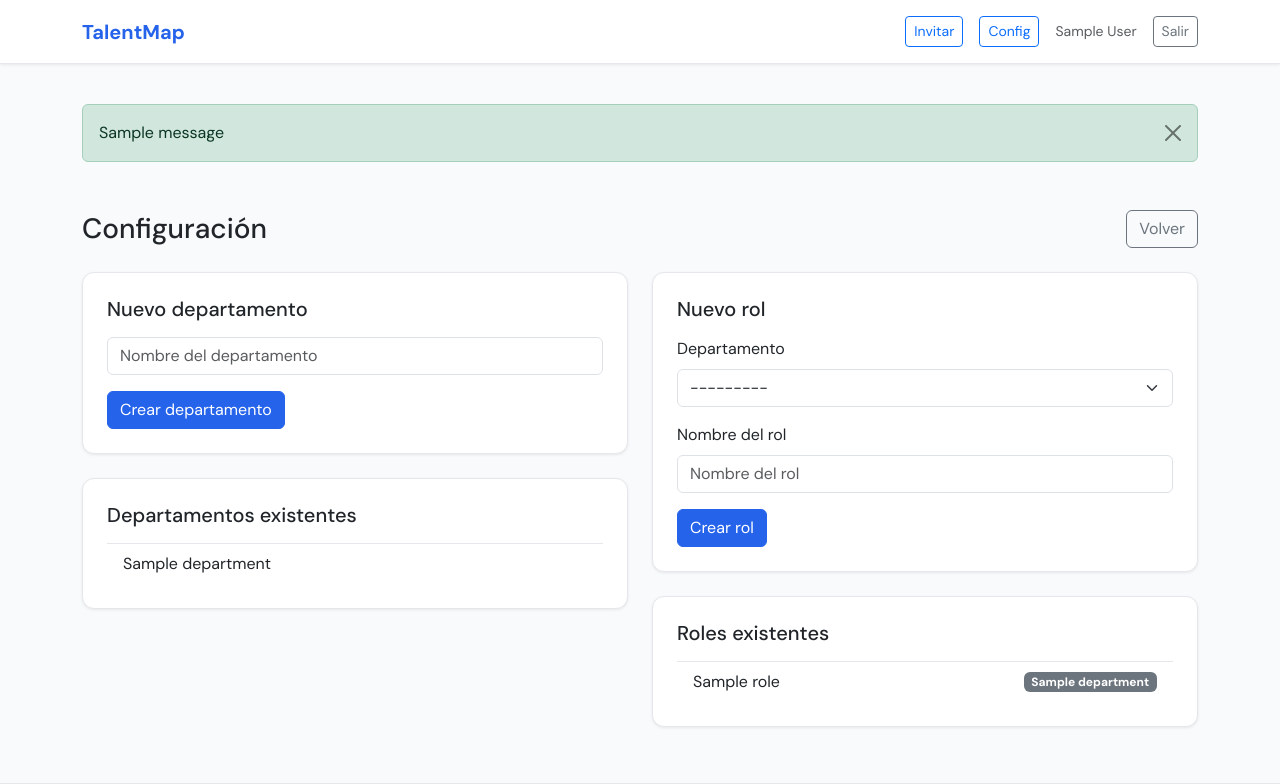
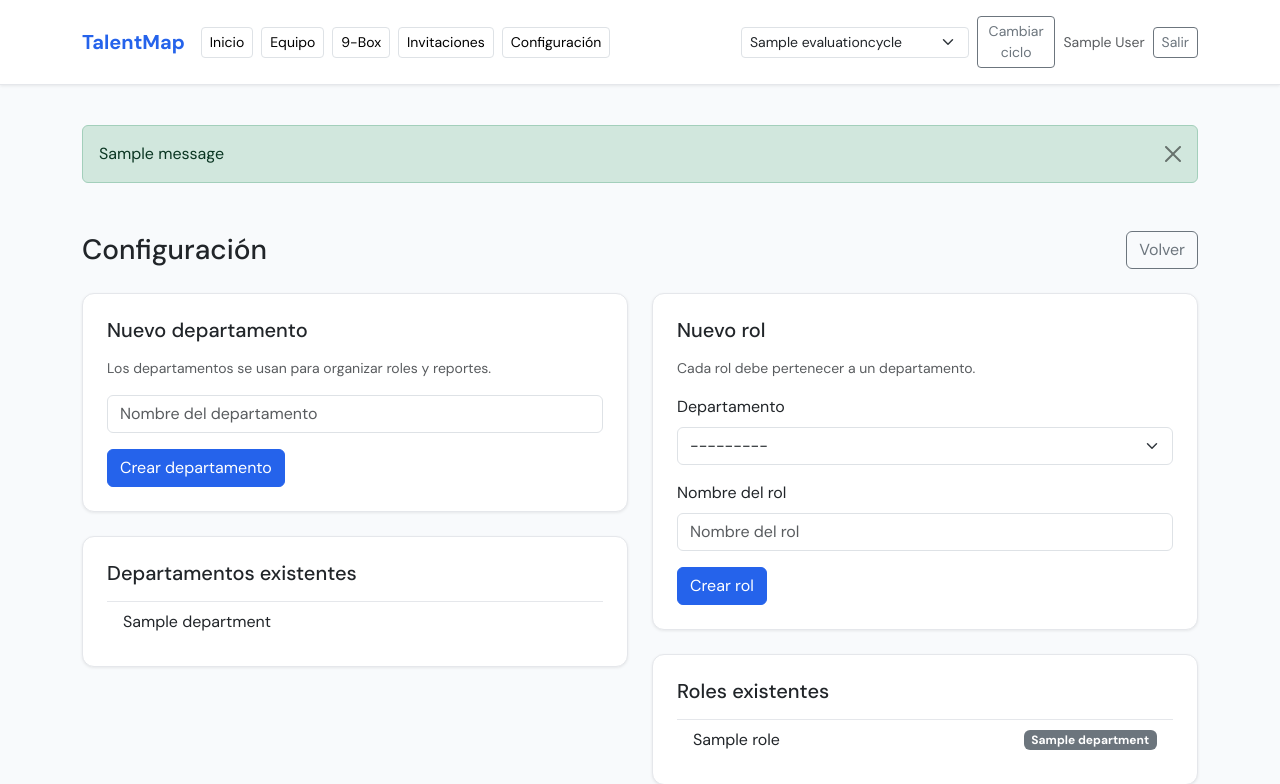
Before and after one commit to JoelDuranMeseguer/talentmap, a Django app: page /config/ in a window 1280 px wide. Shown: the top 784 px of the page. Run offline with Django 5.2, Linux system fonts and the light colour scheme; a user stored in the database is signed in; tables that the repository leaves empty hold one stand-in row (values such as "Sample post"); one stand-in notice (Sample message) is shown.

Commit message:
Polish internal UX for navigation forms and HR workflows

```diff
--- a/evaluations/templates/evaluations/nine_box.html
+++ b/evaluations/templates/evaluations/nine_box.html
@@ -67,6 +67,8 @@
         {% endfor %}
       </select>
       <button class="btn btn-primary">Filtrar</button>
+      <a class="btn btn-outline-secondary" href="{% url 'nine_box' %}">Limpiar</a>
+      <a class="btn btn-outline-secondary" href="{% url 'eval_home' %}">Volver</a>
     </form>
   </div>
 
--- a/people/forms.py
+++ b/people/forms.py
@@ -20,7 +20,7 @@ class InviteForm(forms.Form):
     )
     email = forms.EmailField(
         label="Correo electrónico",
-        required=True,
+        required=False,
         widget=forms.EmailInput(attrs={"class": "form-control", "placeholder": "nombre@empresa.com"}),
     )
     department = forms.ModelChoiceField(
@@ -64,6 +64,9 @@ class InviteForm(forms.Form):
     def clean(self):
         data = super().clean()
         email = (data.get("email") or "").strip().lower()
+        create_internal = data.get("create_internal")
+        if not create_internal and not email:
+            self.add_error("email", "El correo electrónico es obligatorio para enviar invitación.")
         data["email"] = email
         return data
 
--- a/static/css/styles.css
+++ b/static/css/styles.css
@@ -33,6 +33,14 @@
 
 .talentmap-brand:hover {
   color: var(--tm-primary-hover);
+}
+
+.talentmap-header .btn-light.border {
+  background: #ffffff;
+}
+
+.talentmap-header .btn-light.border:hover {
+  background: #f1f5f9;
 }
 
 .talentmap-main {
--- a/templates/base.html
+++ b/templates/base.html
@@ -15,13 +15,36 @@
 <body class="talentmap-body">
   <header class="talentmap-header">
     <div class="container">
-      <div class="d-flex justify-content-between align-items-center py-3">
-        <a href="{% url 'home' %}" class="talentmap-brand">TalentMap</a>
-        <nav class="d-flex align-items-center gap-3">
+      <div class="d-flex justify-content-between align-items-center py-3 gap-3 flex-wrap">
+        <div class="d-flex align-items-center gap-3 flex-wrap">
+          <a href="{% url 'home' %}" class="talentmap-brand">TalentMap</a>
           {% if user.is_authenticated %}
-            {% if is_hr %}
-              <a class="btn btn-outline-primary btn-sm" href="{% url 'invite_user' %}">Invitar</a>
-              <a class="btn btn-outline-primary btn-sm" href="{% url 'config' %}">Config</a>
+            <div class="d-flex gap-2 flex-wrap">
+              <a class="btn btn-sm btn-light border" href="{% url 'eval_home' %}">Inicio</a>
+              <a class="btn btn-sm btn-light border" href="{% url 'team_overview' %}">Equipo</a>
+              {% if is_hr %}
+                <a class="btn btn-sm btn-light border" href="{% url 'nine_box' %}">9-Box</a>
+                <a class="btn btn-sm btn-light border" href="{% url 'invite_user' %}">Invitaciones</a>
+                <a class="btn btn-sm btn-light border" href="{% url 'config' %}">Configuración</a>
+              {% endif %}
+            </div>
+          {% endif %}
+        </div>
+        <nav class="d-flex align-items-center gap-2 flex-wrap">
+          {% if user.is_authenticated %}
+            {% if all_cycles %}
+              <form method="post" action="{% url 'set_cycle' %}" class="d-flex align-items-center gap-2">
+                {% csrf_token %}
+                <input type="hidden" name="next" value="{{ request.get_full_path }}">
+                <select name="cycle_id" class="form-select form-select-sm">
+                  {% for c in all_cycles %}
+                    <option value="{{ c.id }}" {% if current_cycle and current_cycle.id == c.id %}selected{% endif %}>
+                      {{ c.name }}
+                    </option>
+                  {% endfor %}
+                </select>
+                <button class="btn btn-sm btn-outline-secondary" type="submit">Cambiar ciclo</button>
+              </form>
             {% endif %}
             <span class="text-muted small">{{ user.get_full_name|default:user.username }}</span>
             <a class="btn btn-outline-secondary btn-sm" href="{% url 'logout' %}">Salir</a>
@@ -35,7 +58,7 @@
     {% if messages %}
       <div class="container py-2">
         {% for message in messages %}
-          <div class="alert alert-{{ message.tags }} alert-dismissible fade show" role="alert">
+          <div class="alert alert-{% if message.tags == 'error' %}danger{% elif message.tags %}{{ message.tags }}{% else %}info{% endif %} alert-dismissible fade show" role="alert">
             {{ message }}
             <button type="button" class="btn-close" data-bs-dismiss="alert" aria-label="Cerrar"></button>
           </div>
--- a/templates/people/config.html
+++ b/templates/people/config.html
@@ -11,9 +11,13 @@
     <div class="col-lg-6">
       <div class="card p-4 mb-4">
         <h5 class="mb-3">Nuevo departamento</h5>
+        <p class="text-muted small">Los departamentos se usan para organizar roles y reportes.</p>
         <form method="post">
           {% csrf_token %}
           <input type="hidden" name="add_department" value="1">
+          {% if dept_form.non_field_errors %}
+            <div class="alert alert-danger py-2">{{ dept_form.non_field_errors }}</div>
+          {% endif %}
           <div class="mb-3">
             {{ dept_form.name }}
             {% if dept_form.name.errors %}<div class="text-danger small">{{ dept_form.name.errors }}</div>{% endif %}
@@ -37,6 +41,7 @@
     <div class="col-lg-6">
       <div class="card p-4 mb-4">
         <h5 class="mb-3">Nuevo rol</h5>
+        <p class="text-muted small">Cada rol debe pertenecer a un departamento.</p>
         <form id="add-role-form" method="post">
           {% csrf_token %}
           <input type="hidden" name="add_role" value="1">
@@ -97,10 +102,23 @@ document.getElementById('add-role-form').addEventListener('submit', function(e)
       li.innerHTML = data.name + ' <span class="badge bg-secondary">' + data.department + '</span>';
       document.getElementById('roles-list').appendChild(li);
       form.querySelector('[name=name]').value = '';
+      errEl.classList.remove('text-danger');
+      errEl.classList.add('text-success');
+      errEl.textContent = 'Rol creado correctamente.';
+      setTimeout(function(){ errEl.textContent = ''; errEl.classList.remove('text-success'); errEl.classList.add('text-danger'); }, 1200);
     } else {
-      var errs = typeof data.error === 'string' ? data.error : JSON.parse(data.error);
+      var errs = {};
+      try { errs = typeof data.error === 'string' ? JSON.parse(data.error) : data.error; } catch (_) { errs = {}; }
       var msgs = [];
-      for (var k in errs) msgs.push(k + ': ' + (Array.isArray(errs[k]) ? errs[k].join(', ') : errs[k]));
+      for (var k in errs) {
+        var entry = errs[k];
+        if (Array.isArray(entry)) {
+          msgs.push(k + ': ' + entry.map(function(x){ return x.message || x; }).join(', '));
+        } else {
+          msgs.push(k + ': ' + (entry.message || entry));
+        }
+      }
+      if (!msgs.length && data.error) msgs.push(String(data.error));
       errEl.textContent = msgs.join('; ');
     }
   })
```
Also changed, not shown: evaluations/templates/evaluations/cycle_home.html (+4 -4 lines), evaluations/templates/evaluations/team_overview.html (+5 -5 lines), people/tests.py (+11 -0 lines), templates/people/invite.html (+22 -0 lines).
